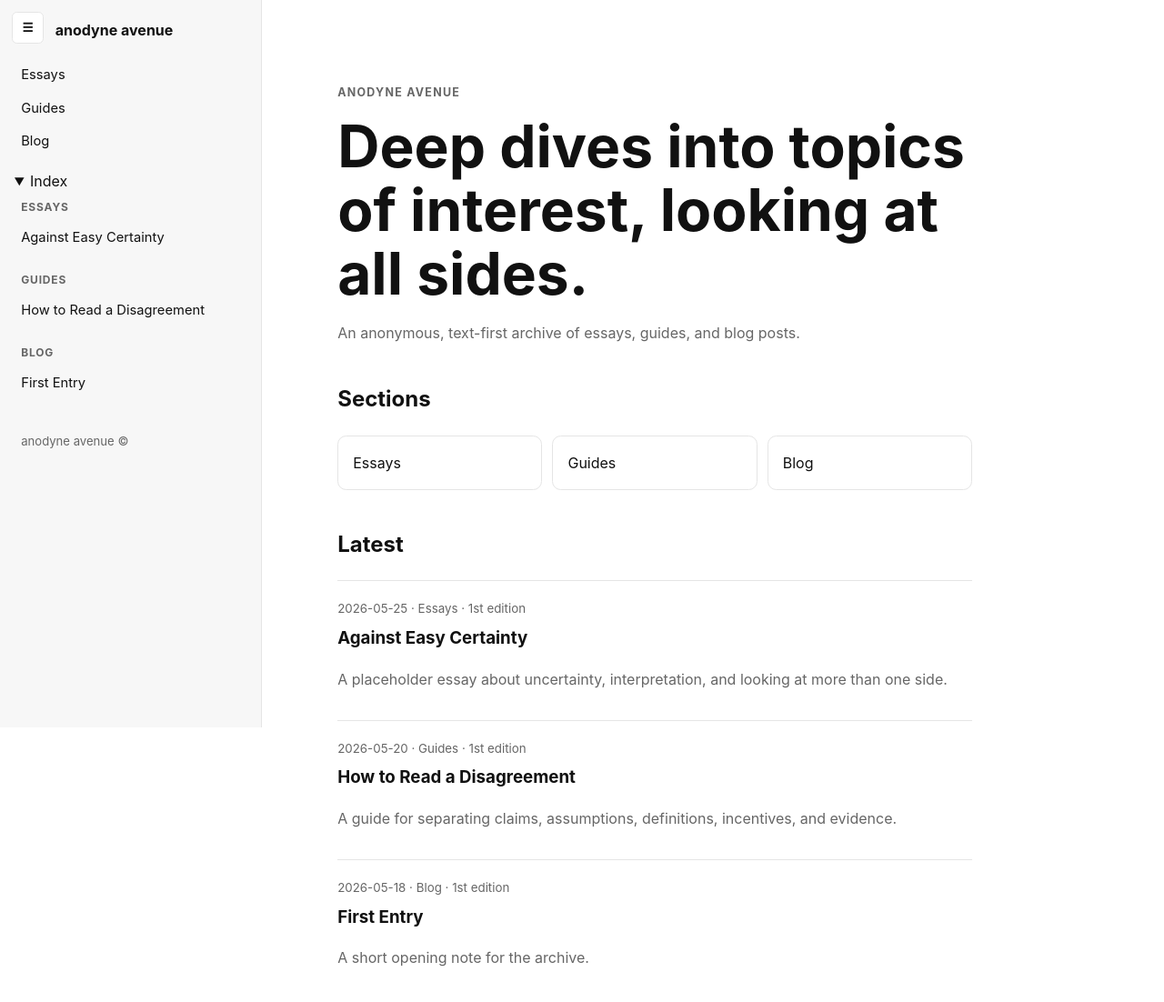
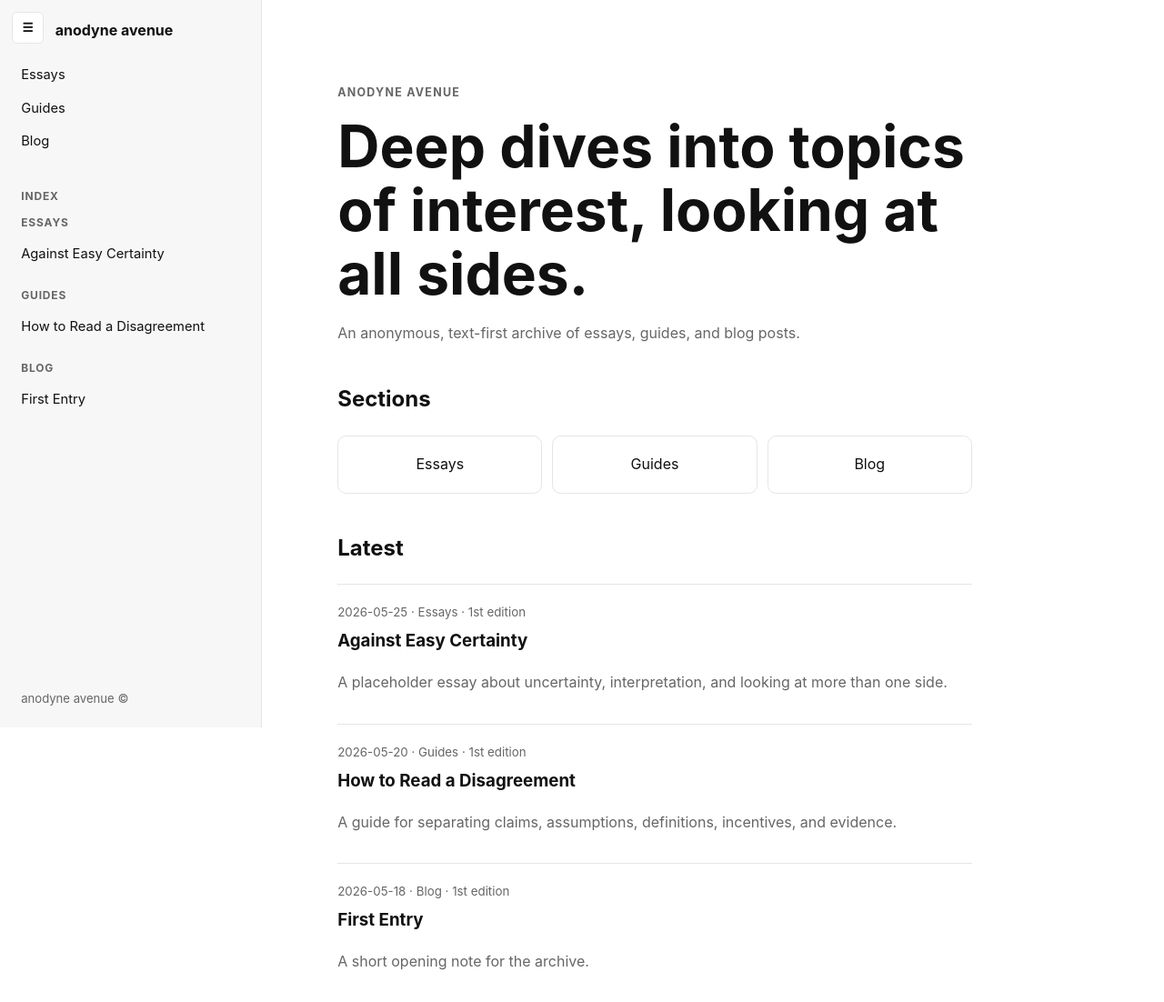
Before and after one commit to anodyneavenue/anodyneavenue.github.io, a plain HTML site: page index.html in a window 1280 px wide. Shown: the whole page at 91% size. Drawn offline with Linux system fonts and the light colour scheme.

Commit message:
Update style.css

```diff
--- a/style.css
+++ b/style.css
@@ -71,6 +71,8 @@ nav a:hover,
   background: var(--panel);
   border-right: 1px solid var(--line);
   transition: transform .18s;
+  display: flex;
+  flex-direction: column;
 }
 
 .side_closed #sidebar {
@@ -102,16 +104,31 @@ nav,
   margin-bottom: .9rem;
 }
 
+.side_index {
+  margin-top: .9rem;
+}
+
 nav a,
-.side_group a {
+.side_group a,
+.side_index summary {
   display: block;
   padding: .3rem .45rem;
   border-radius: .35rem;
   font-size: .92rem;
 }
 
+.side_index summary {
+  cursor: pointer;
+  color: var(--muted);
+  font-size: .75rem;
+  font-weight: 700;
+  letter-spacing: .07em;
+  text-transform: uppercase;
+}
+
 nav a:hover,
-.side_group a:hover {
+.side_group a:hover,
+.side_index summary:hover {
   background: var(--line);
   text-decoration: none;
 }
@@ -189,14 +206,18 @@ footer {
 }
 
 .grid a {
+  display: grid;
+  place-items: center;
+  min-height: 4rem;
   border: 1px solid var(--line);
   border-radius: .6rem;
   padding: 1rem;
+  text-align: center;
 }
 
 #sidebar footer {
-  margin-top: 2rem;
-  padding: .3rem .45rem;
+  margin-top: auto;
+  padding: 2rem .45rem .3rem;
   font-size: .82rem;
 }
 
```
